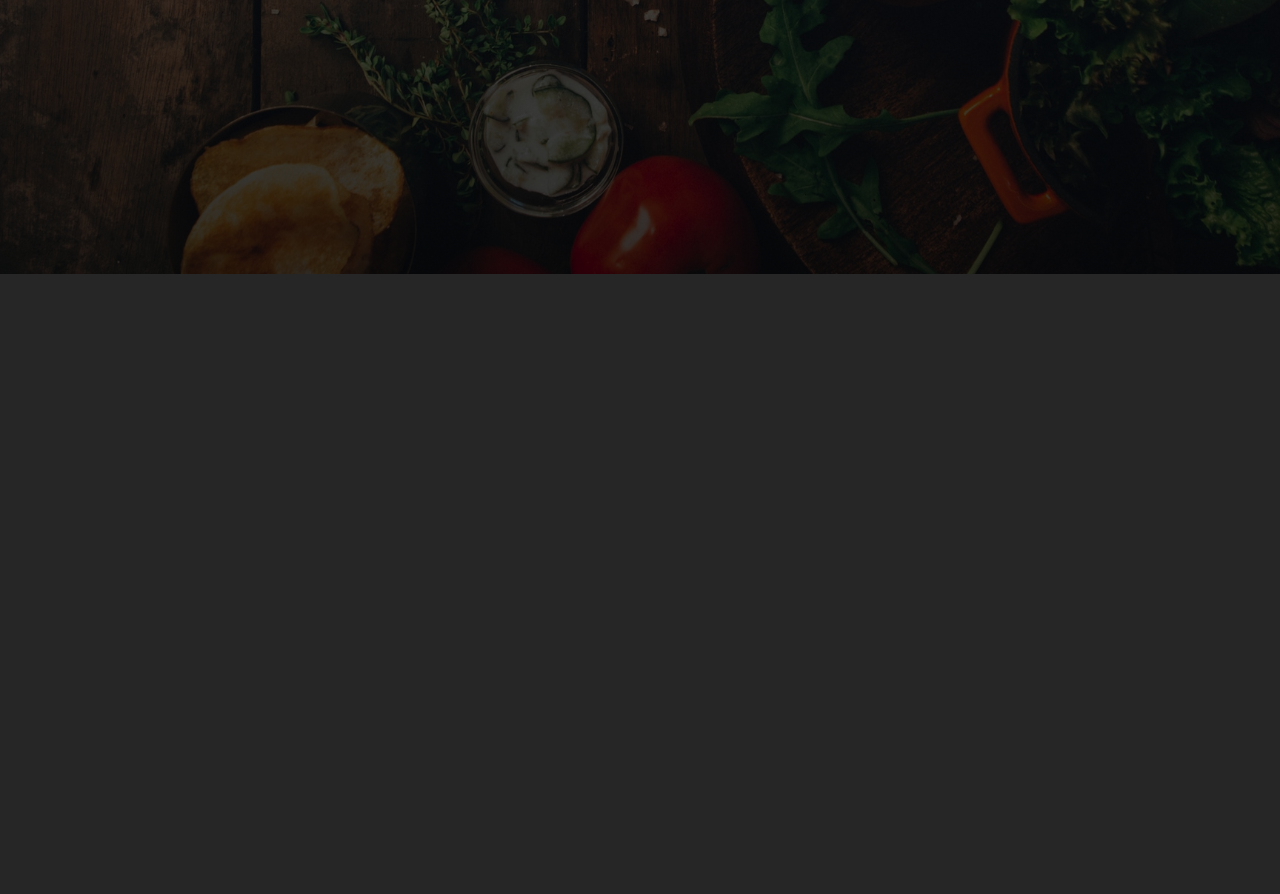
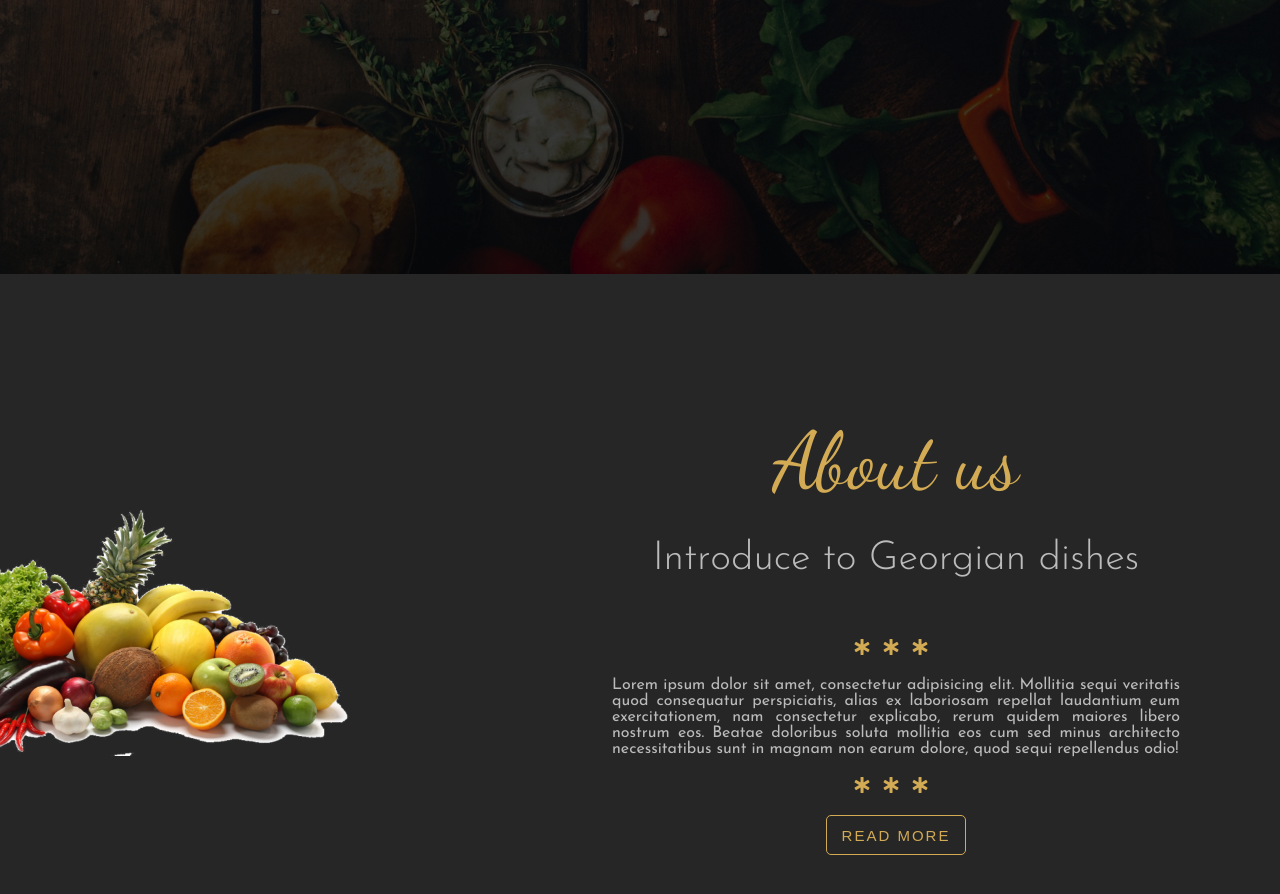
Before and after one commit to harshabhatta/restaurant_sass_basics, a website: page index.html in a window 1280 px wide. Shown: the part 526-1420 px from the top of the page. Before the commit the page ends 800 px from the top, so only its background shows below. Drawn offline with nearby package versions, Linux system fonts and the light colour scheme.

Commit message:
about us

```diff
--- a/index.html
+++ b/index.html
@@ -33,5 +33,35 @@
       </div>
     </header>
     <!-- end of header -->
+    <!-- About us -->
+    <section class="about-us">
+      <div class="about-us-left">
+        <img src="/images/about-us-img.png" alt="" />
+      </div>
+      <div class="about-us-right">
+        <h1 class="main-heading">About us</h1>
+        <h3 class="sub-heading">Introduce to Georgian dishes</h3>
+        <div class="stars">
+          <i class="fas fa-star-of-life star"></i>
+          <i class="fas fa-star-of-life star"></i>
+          <i class="fas fa-star-of-life star"></i>
+        </div>
+        <p class="description">
+          Lorem ipsum dolor sit amet, consectetur adipisicing elit. Mollitia
+          sequi veritatis quod consequatur perspiciatis, alias ex laboriosam
+          repellat laudantium eum exercitationem, nam consectetur explicabo,
+          rerum quidem maiores libero nostrum eos. Beatae doloribus soluta
+          mollitia eos cum sed minus architecto necessitatibus sunt in magnam
+          non earum dolore, quod sequi repellendus odio!
+        </p>
+        <div class="stars">
+          <i class="fas fa-star-of-life star"></i>
+          <i class="fas fa-star-of-life star"></i>
+          <i class="fas fa-star-of-life star"></i>
+        </div>
+        <button type="button" class="main-btn">read more</button>
+      </div>
+    </section>
+    <!-- end of About us -->
   </body>
 </html>
--- a/scss/_layout.scss
+++ b/scss/_layout.scss
@@ -17,3 +17,43 @@
     @include centeringText(50%);
   }
 }
+
+.about-us {
+  display: flex;
+  height: 90vh;
+  align-items: center;
+
+  &-left {
+    position: relative;
+    width: 40%;
+    left: -150px;
+
+    img {
+      width: 100%;
+    }
+  }
+
+  &-right {
+    width: 60%;
+    padding: 0 100px;
+    text-align: center;
+    display: flex;
+    flex-direction: column;
+    align-items: center;
+
+    .stars {
+      color: $color-primary;
+      margin: 20px 0;
+
+      .star {
+        margin-right: 10px;
+      }
+    }
+
+    p {
+      text-align: justify;
+      color: $color-secondary;
+      font-family: $font-josefinSans;
+    }
+  }
+}
```
Also changed, not shown: README.md (added), css/main.css.
